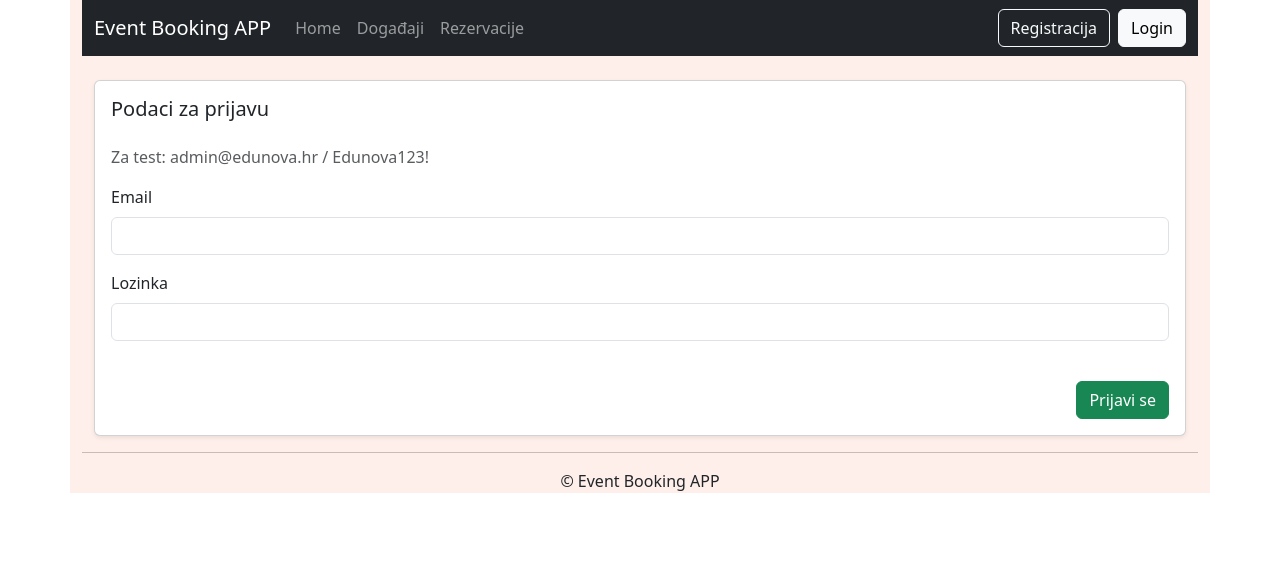
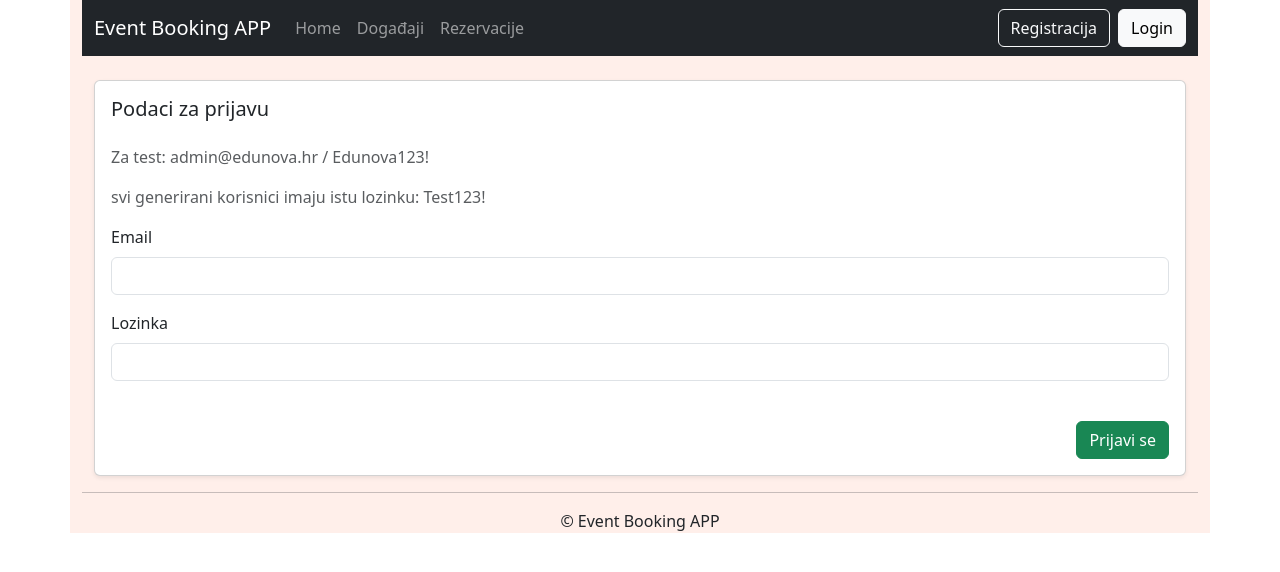
Before and after one commit to Liovic031/RezervacijaIKupnjaUlaznica, a React (Vite) app: page /login in a window 1280 px wide. Shown: the top 572 px of the page. Built offline with nearby package versions, Linux system fonts and the light colour scheme.

Commit message:
Update Login.jsx

```diff
--- a/src/pages/Login.jsx
+++ b/src/pages/Login.jsx
@@ -32,6 +32,7 @@ export default function Login() {
                 <Card.Body>
                     <Card.Title className="mb-4">Podaci za prijavu</Card.Title>
                     <p className="text-muted">Za test: admin@edunova.hr / Edunova123!</p>
+                    <p className="text-muted">svi generirani korisnici imaju istu lozinku: Test123!</p>
 
                     {errors.opce && <div className="alert alert-danger">{errors.opce}</div>}
 
```
